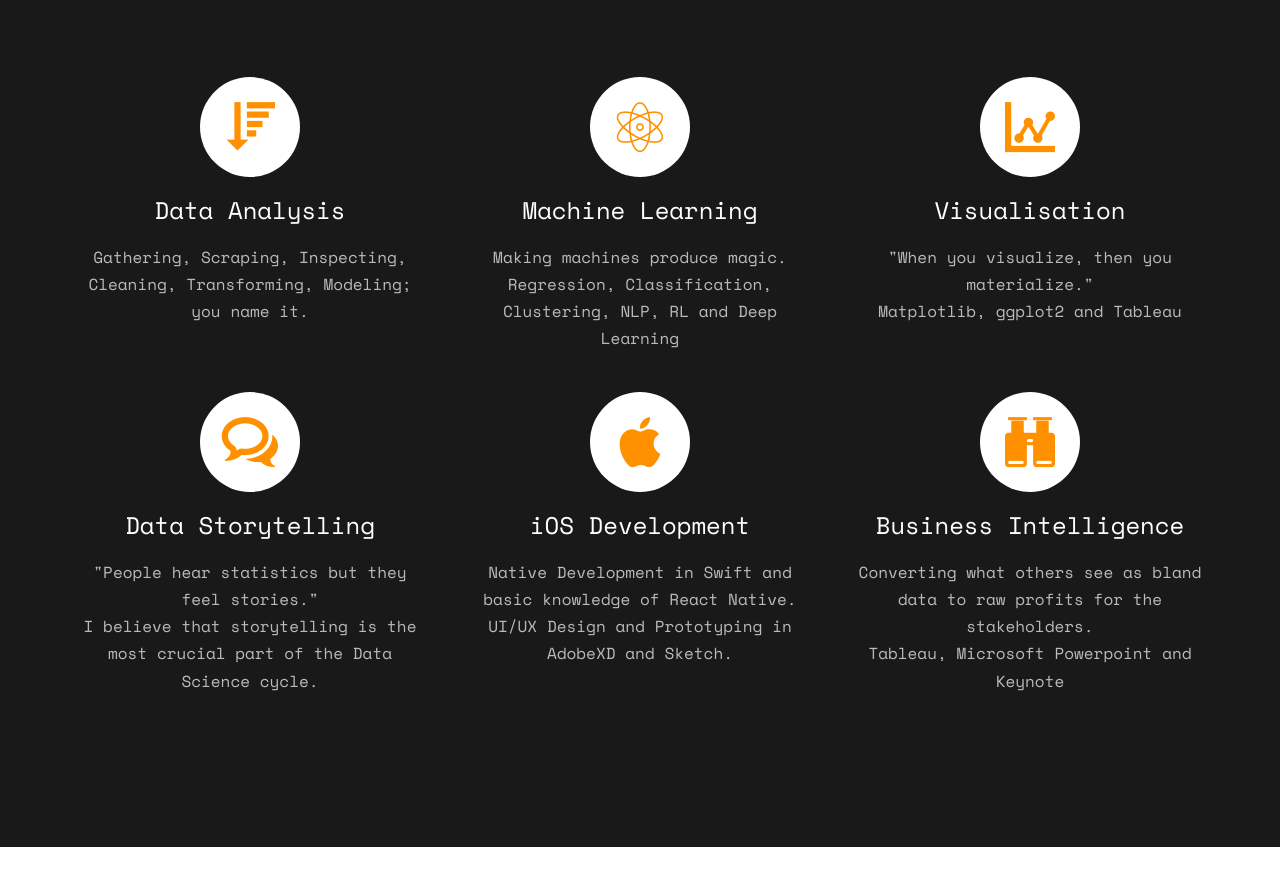
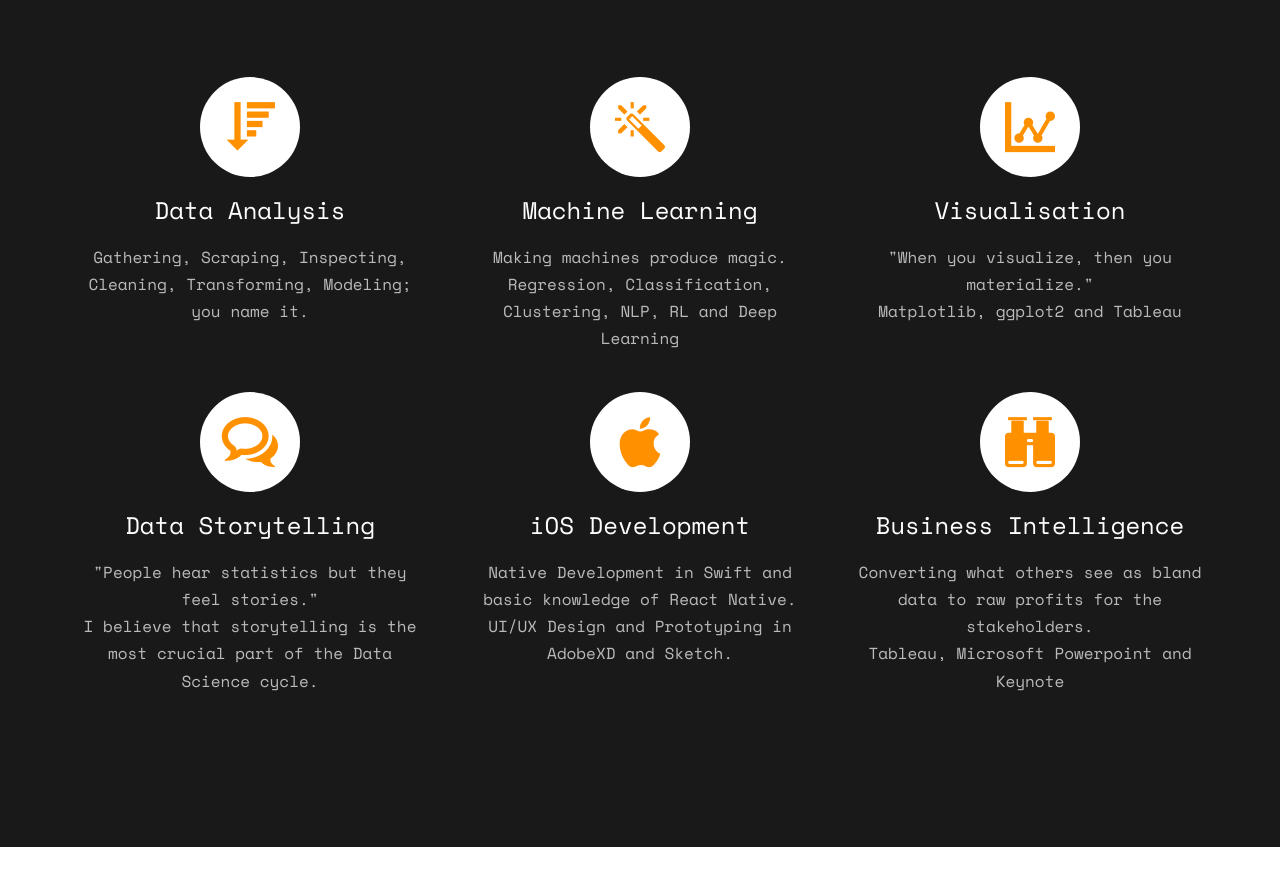
Before and after one commit to skhiearth/skhiearth.github.io, a plain HTML site: page index.html in a window 1280 px wide. Shown: the part 3743-4617 px from the top of the page. Drawn offline with nearby package versions, Linux system fonts and the light colour scheme; some packages are replaced by stand-ins of ours; no server answers; files whose address does not match are found by name.

Commit message:
change ml icon

```diff
--- a/index.html
+++ b/index.html
@@ -237,7 +237,7 @@
 					<div class="col-md-4 text-center">
 						<div class="feature-left">
 							<span class="icon">
-								<i class="icon-genius"></i>
+								<i class="icon-magic-wand"></i>
 							</span>
 							<div class="feature-copy">
 								<h3>Machine Learning</h3>
```
